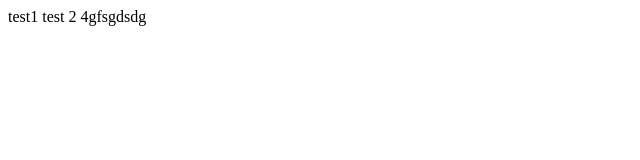
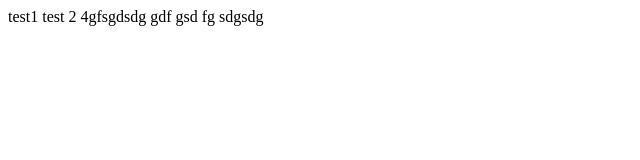
Before and after one commit to endfreakzz/test, a plain HTML site: page index.html in a window 1280 px wide. Shown: the whole page, without its empty margins (0-640 px from the left). Drawn offline with Linux system fonts and the light colour scheme.

Commit message:
kolejna zmianaq 2

```diff
--- a/index.html
+++ b/index.html
@@ -10,5 +10,10 @@
 
 
 4gfsgdsdg
+
+gdf
+gsd
+fg
+sdgsdg
 </body>
 </html>
```
